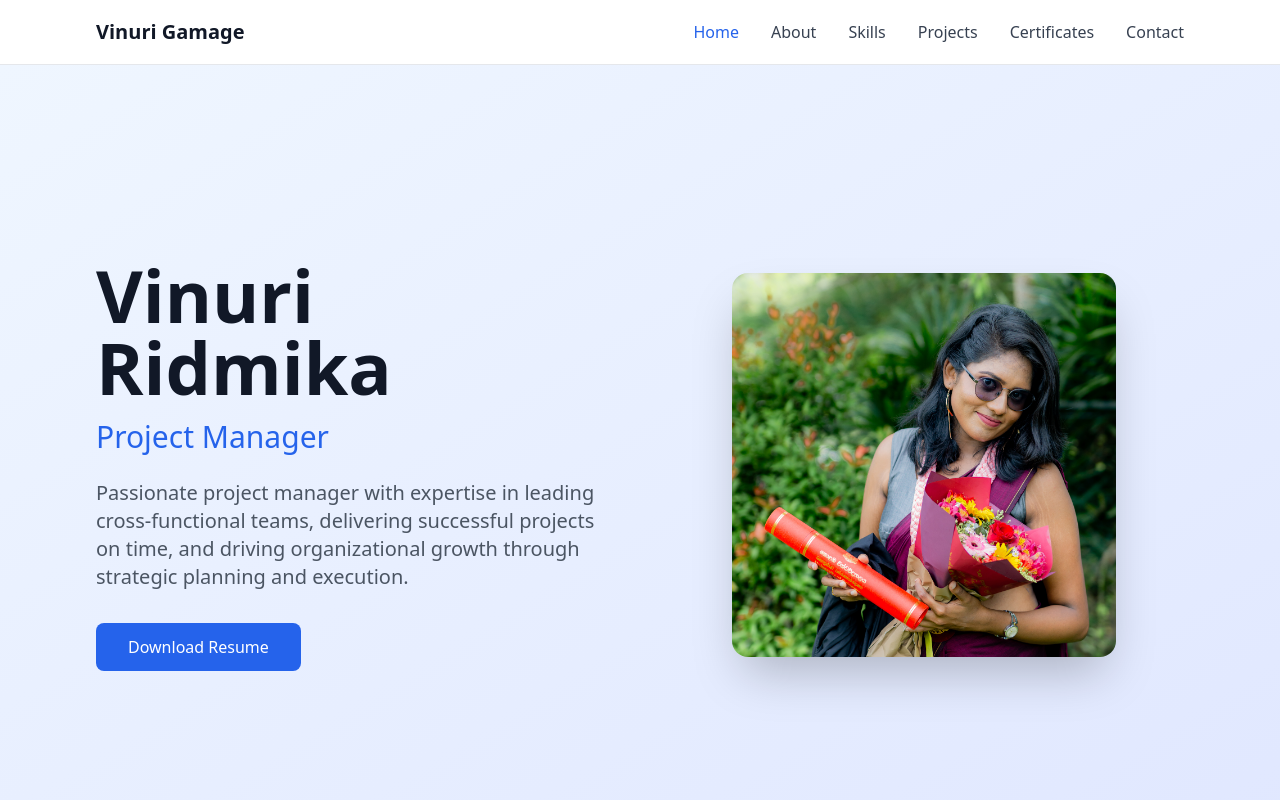
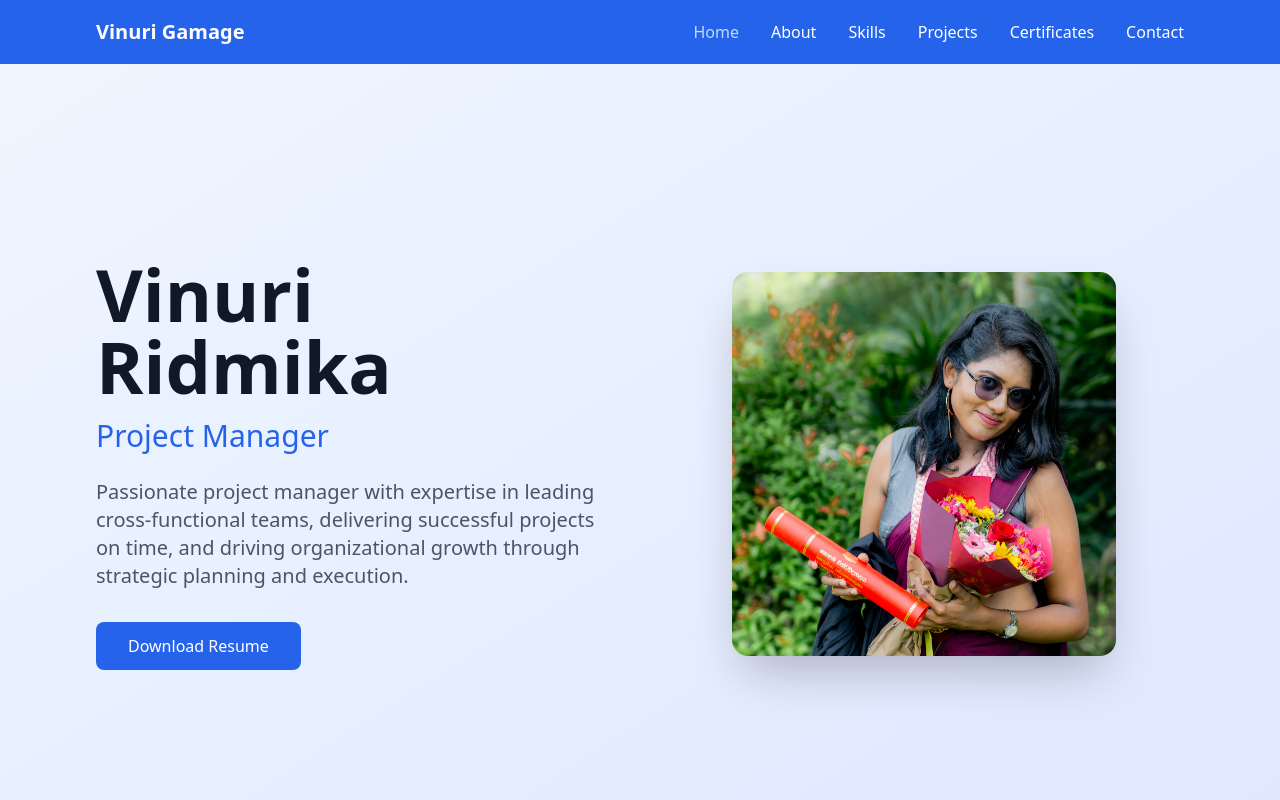
Before and after one commit to VinuriRGamage/Portfolio, a React (Create React App) app: page / in a window 1280 px wide. Shown: the top 800 px of the page. Built offline with nearby package versions, Linux system fonts and the light colour scheme.

Commit message:
change navbar color

```diff
--- a/src/components/Navbar.jsx
+++ b/src/components/Navbar.jsx
@@ -17,10 +17,10 @@ const Navbar = () => {
   ]
 
   return (
-    <nav className="bg-white shadow-sm border-b">
+    <nav className="bg-blue-600 shadow-sm">
       <div className="max-w-6xl mx-auto px-4 sm:px-6 lg:px-8">
         <div className="flex justify-between items-center h-16">
-          <Link to="/" className="text-xl font-bold text-gray-900">
+          <Link to="/" className="text-xl font-bold text-white">
             Vinuri Gamage
           </Link>
 
@@ -30,7 +30,7 @@ const Navbar = () => {
               <Link
                 key={path}
                 to={path}
-                className={`${isActive(path) ? 'text-blue-600' : 'text-gray-700'} hover:text-blue-600 transition-colors`}
+                className={`${isActive(path) ? 'text-blue-200' : 'text-white'} hover:text-blue-200 transition-colors`}
               >
                 {label}
               </Link>
@@ -40,7 +40,7 @@ const Navbar = () => {
           {/* Mobile Hamburger */}
           <button
             onClick={() => setIsOpen(!isOpen)}
-            className="md:hidden p-2"
+            className="md:hidden p-2 text-white"
           >
             <svg className="w-6 h-6" fill="none" stroke="currentColor" viewBox="0 0 24 24">
               {isOpen ? (
@@ -54,14 +54,14 @@ const Navbar = () => {
 
         {/* Mobile Menu */}
         {isOpen && (
-          <div className="md:hidden border-t">
+          <div className="md:hidden border-t border-blue-500">
             <div className="px-2 pt-2 pb-3 space-y-1">
               {navLinks.map(({ path, label }) => (
                 <Link
                   key={path}
                   to={path}
                   onClick={() => setIsOpen(false)}
-                  className={`block px-3 py-2 rounded-md ${isActive(path) ? 'text-blue-600 bg-blue-50' : 'text-gray-700'} hover:text-blue-600 hover:bg-gray-50 transition-colors`}
+                  className={`block px-3 py-2 rounded-md ${isActive(path) ? 'text-blue-200 bg-blue-700' : 'text-white'} hover:text-blue-200 hover:bg-blue-700 transition-colors`}
                 >
                   {label}
                 </Link>
```
